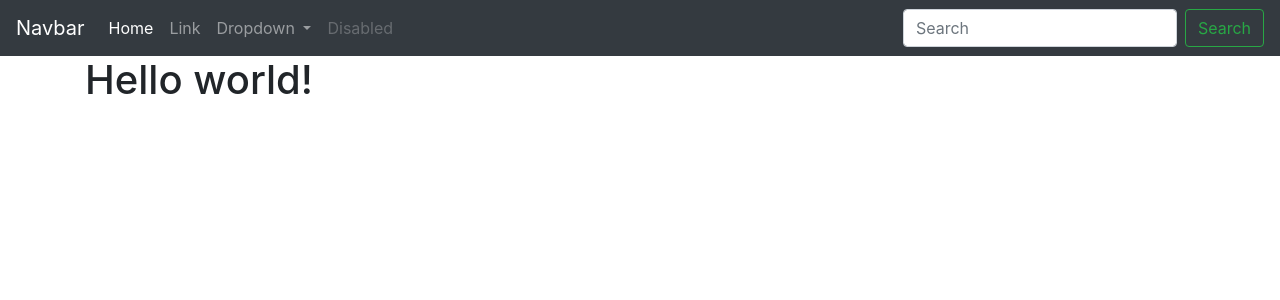
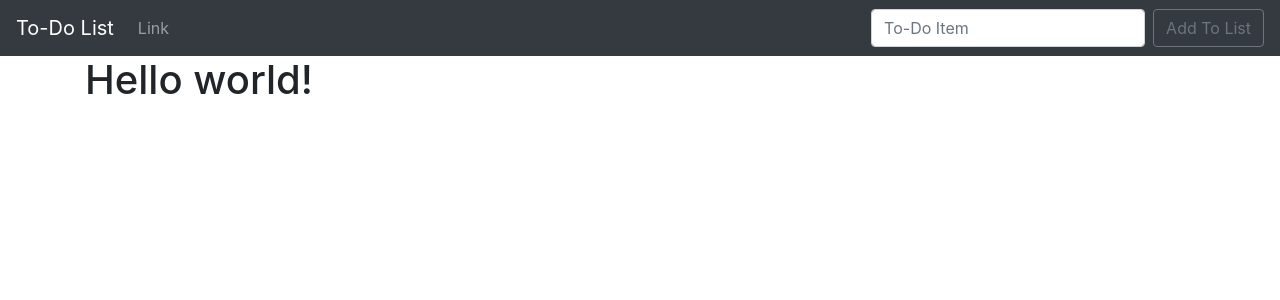
Before and after one commit to Decomplosed/python-todo, a Django app: page / in a window 1280 px wide. Shown: the top 300 px of the page. Run offline with Django 5.2, Linux system fonts and the light colour scheme.

Commit message:
Adjust navbar

```diff
--- a/todo_list/templates/base.html
+++ b/todo_list/templates/base.html
@@ -20,37 +20,20 @@
   </head>
   <body>
     <nav class="navbar navbar-expand-lg navbar-dark bg-dark">
-      <a class="navbar-brand" href="#">Navbar</a>
+      <a class="navbar-brand" href="/">To-Do List</a>
       <button class="navbar-toggler" type="button" data-toggle="collapse" data-target="#navbarSupportedContent" aria-controls="navbarSupportedContent" aria-expanded="false" aria-label="Toggle navigation">
         <span class="navbar-toggler-icon"></span>
       </button>
 
       <div class="collapse navbar-collapse" id="navbarSupportedContent">
         <ul class="navbar-nav mr-auto">
-          <li class="nav-item active">
-            <a class="nav-link" href="#">Home <span class="sr-only">(current)</span></a>
-          </li>
           <li class="nav-item">
             <a class="nav-link" href="#">Link</a>
           </li>
-          <li class="nav-item dropdown">
-            <a class="nav-link dropdown-toggle" href="#" role="button" data-toggle="dropdown" aria-expanded="false">
-              Dropdown
-            </a>
-            <div class="dropdown-menu">
-              <a class="dropdown-item" href="#">Action</a>
-              <a class="dropdown-item" href="#">Another action</a>
-              <div class="dropdown-divider"></div>
-              <a class="dropdown-item" href="#">Something else here</a>
-            </div>
-          </li>
-          <li class="nav-item">
-            <a class="nav-link disabled">Disabled</a>
-          </li>
         </ul>
         <form class="form-inline my-2 my-lg-0">
-          <input class="form-control mr-sm-2" type="search" placeholder="Search" aria-label="Search">
-          <button class="btn btn-outline-success my-2 my-sm-0" type="submit">Search</button>
+          <input class="form-control mr-sm-2" type="search" placeholder="To-Do Item" aria-label="Search">
+          <button class="btn btn-outline-secondary my-2 my-sm-0" type="submit">Add To List</button>
         </form>
       </div>
     </nav>
```
